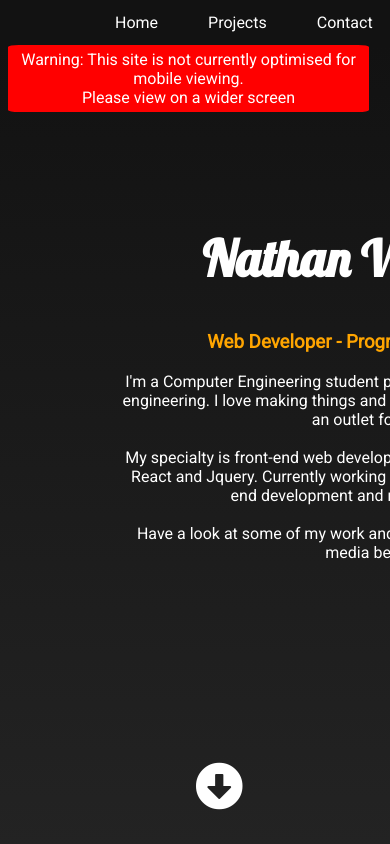
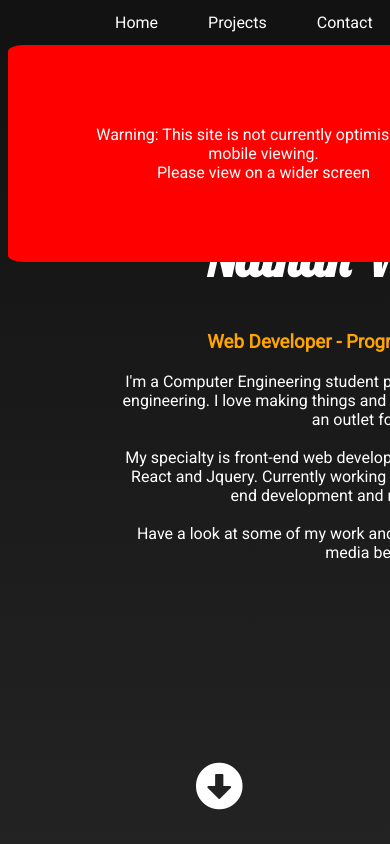
Before and after one commit to AdyKalra/npwilliams09.github.io, a plain HTML site: page index.html in a window 390 px wide. Shown: the top 844 px of the page. Drawn offline with Linux system fonts and the light colour scheme.

Commit message:
padding increase warning

```diff
--- a/style.css
+++ b/style.css
@@ -188,7 +188,7 @@ animation-duration: 2.5s;
     text-align: center;
     position: fixed;
     margin-left: -99999px;
-    padding: 5px;
+    padding: 80px;
 }
 @media screen and (max-width: 1200px){
     #mobileWarning{
```
